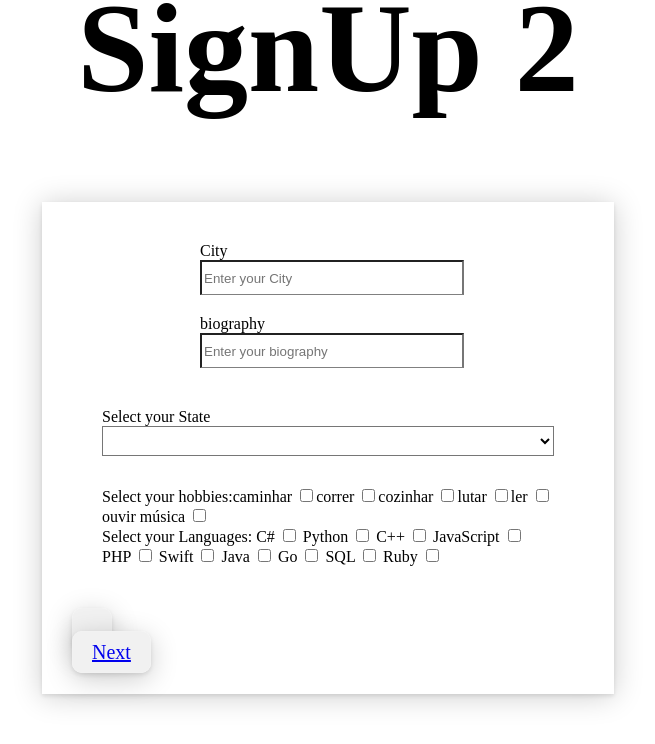
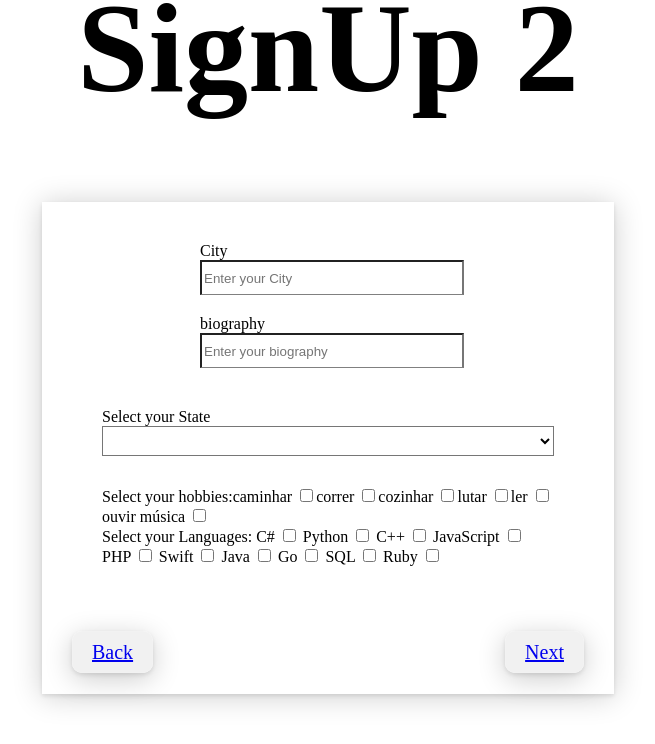
Before and after one commit to RenatoChagas-M/FormularioC, a Vue app: page /FSecond in a window 1280 px wide. Shown: the top 744 px of the page, without its empty margins (320-975 px from the left). Built offline with nearby package versions, Linux system fonts and the light colour scheme; the HTML template or start-up script is replaced by a standard one.

Commit message:
feat: hobbies & languages refactored

```diff
--- a/src/views/FSecond.vue
+++ b/src/views/FSecond.vue
@@ -79,39 +79,35 @@ const infoStore = useInfoStore();
           </select>
         </div>
 
-        <div class="flex flex-col">
+        <div class="flex justify-center h-56 gap-12 items-center">
+          <div class="flex flex-col overflow-y-scroll h-32 border-b-gray-500 border-2 border-t-gray-500">
             <label for="">Select your hobbies:</label>
-          <label
-            v-for="(item, index) of hobbies"
-            :key="index"
-            class="flex flex-row items-center">
+            <label v-for="(item, index) of hobbies" :key="index" class="flex flex-row items-center">
               {{ item }}
               <input type="checkbox" v-model="infoStore.InfoSpecial[0].result" :value="item" />
             </label>
 
           </div>
 
-        <div class="flex flex-col">
+          <div class="flex flex-col overflow-y-scroll h-32 border-b-gray-500 border-2 border-t-gray-500">
             <label for="">Select your Languages:</label>
-          <label
-            v-for="(item, index) of languages"
-            :key="index"
-            class="flex flex-row items-center">
+            <label v-for="(item, index) of languages" :key="index" class="flex flex-row items-center">
               {{ item }}
               <input type="checkbox" v-model="infoStore.InfoSpecial[1].result" :value="item" />
             </label>
+          </div>
+        </div>
 
-        </div>
       </div>
     </template>
     <template #button>
-      <div class="flex flex-col justify-between">
+      <div class="button-order">
         <div>
-          <ButtonBack btnTittle="back" router2="/" />
-        </div>
+          <ButtonBack btn-tittle2="Back" router2="/" />
         </div>
         <div>
-        <ButtonNext btnTittle="Next" router="/FProfile" />
+          <ButtonNext btn-tittle="Next" router="/FProfile" />
+        </div>
       </div>
     </template>
   </Forms>
@@ -141,8 +137,7 @@ const infoStore = useInfoStore();
   padding-bottom: 30px;
 }
 
-.hobbies
->  input {
+.hobbies>input {
   width: 100%;
   height: 30px;
   background: none;
@@ -155,7 +150,7 @@ const infoStore = useInfoStore();
   padding: 10px 0px;
 }
 
-.iptDiv > input:focus {
+.iptDiv>input:focus {
   border: 0px;
 }
 
@@ -165,9 +160,9 @@ const infoStore = useInfoStore();
   background: none;
 }
 
-.languages {
-  display: flexq;
+.button-order {
+  display: flex;
+  justify-content: space-between;
+
 }
-
-
 </style>
```
Lines whose indentation alone changed are shown as unchanged.
